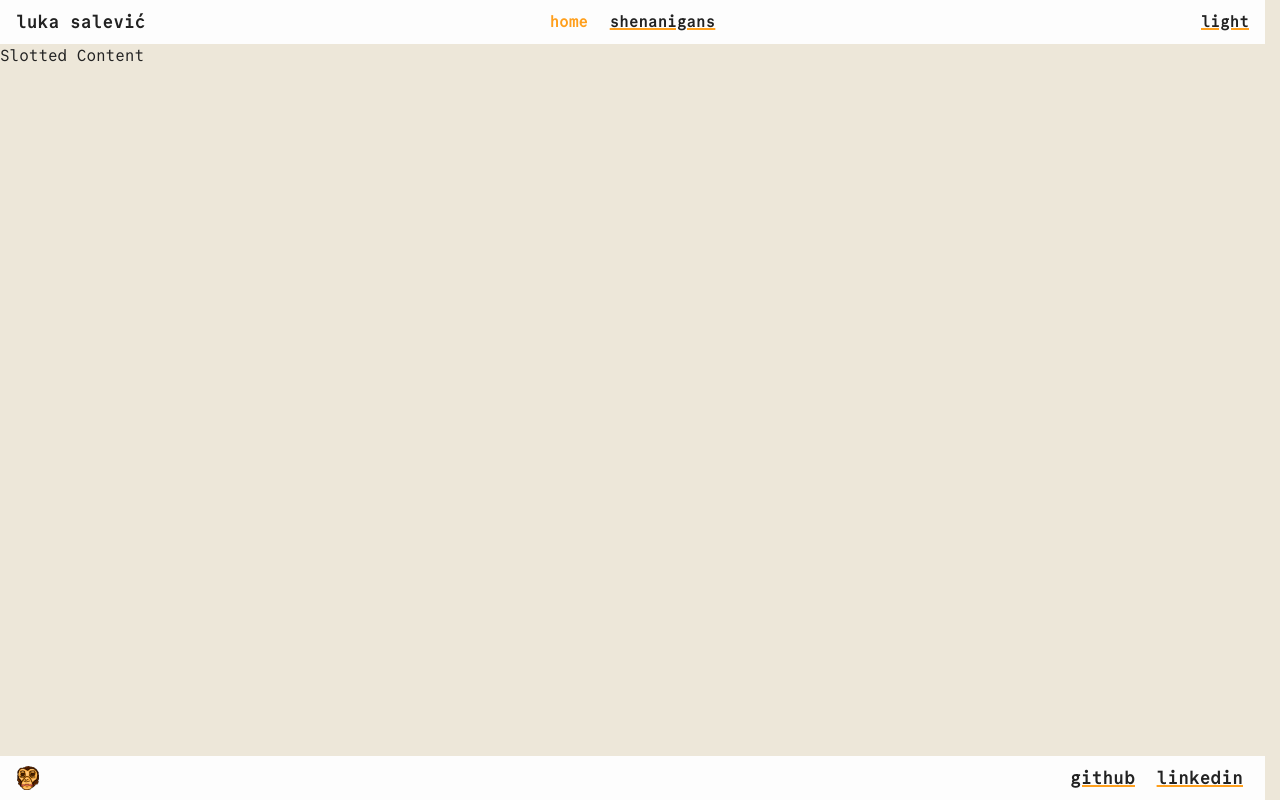
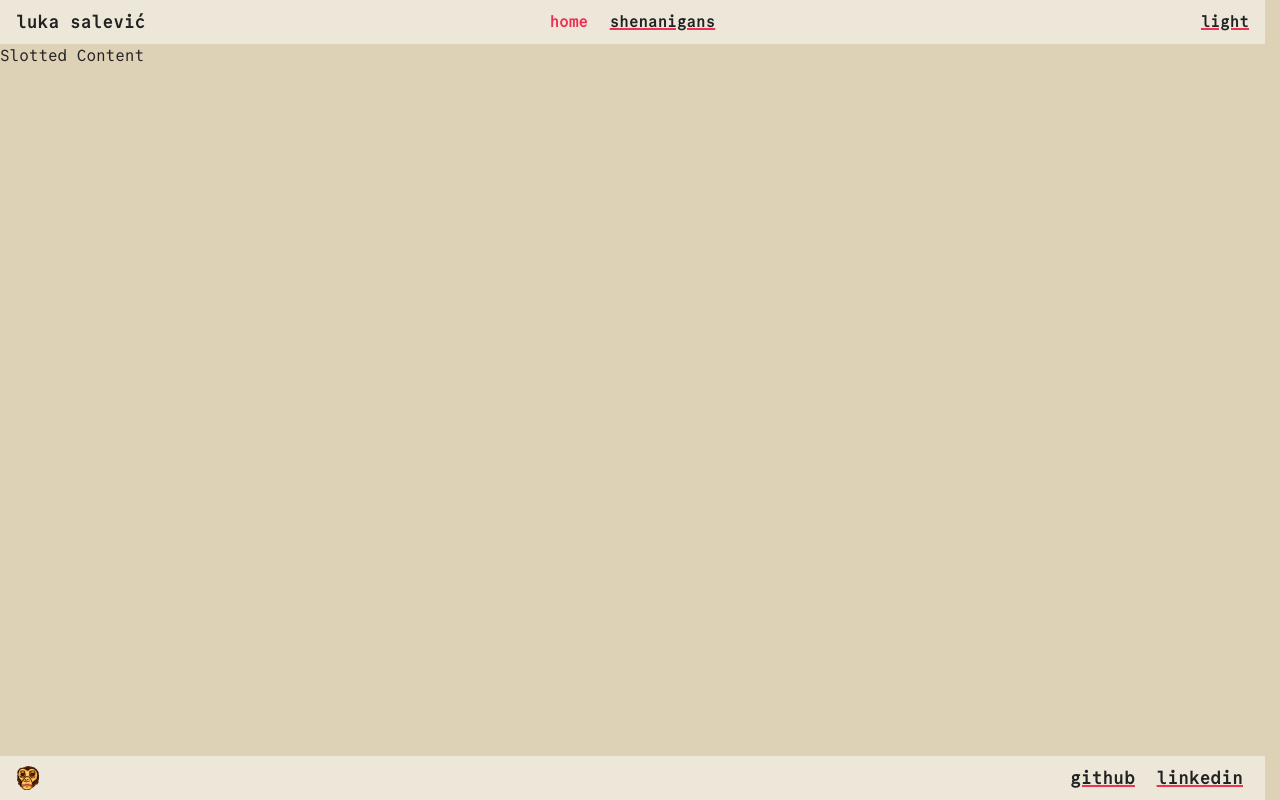
Before and after one commit to Sensanaty/luka-astro, an Astro site: page / in a window 1280 px wide. Built offline with nearby package versions, Linux system fonts and the light colour scheme; Astro itself is replaced by a stand-in of ours.

Commit message:
Change some colors for light mode

```diff
--- a/src/styles/variables.css
+++ b/src/styles/variables.css
@@ -5,11 +5,11 @@
 
   --ruby: #EF2F54;
   --accent: #FF9F1C;
-  --std-transition: 70ms ease-in-out;
 }
 
 :root.light {
-  --bg: #EDE7D9;
-  --highlight: #FDFDFD;
+  --bg: #DDD1B6;
+  --highlight: #EDE7D9;
   --cl: #222222;
+  --accent: var(--ruby);
 }
```
